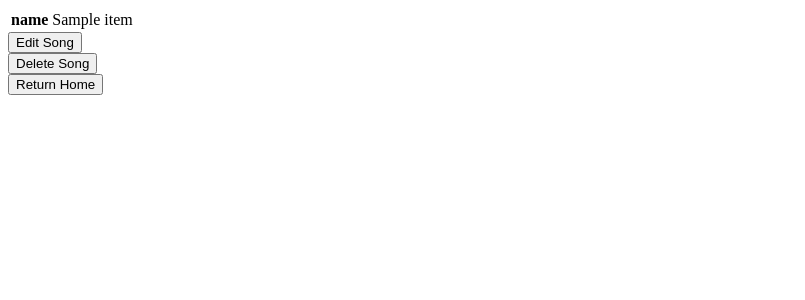
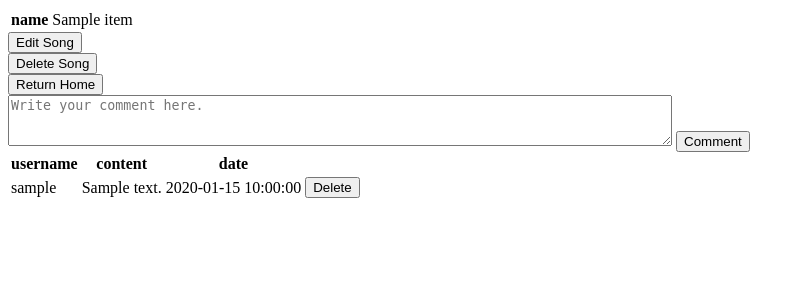
Before and after one commit to Wukkkinz-0725/musicCollection-FrontEnd, a Flask app: page /songs/detail/1 in a window 1280 px wide. Shown: the top 300 px of the page, without its empty margins (0-805 px from the left). Run offline with Flask 2, Linux system fonts and the light colour scheme; a database or web service that is not in the repository returns one stand-in record (values such as "Sample title"); data that the repository does not hold is empty.

Commit message:
create comment and delete

```diff
--- a/app.py
+++ b/app.py
@@ -1,5 +1,6 @@
 from flask import Flask, Response, request, render_template, url_for, flash, redirect
 from flask_cors import CORS
+from datetime import datetime
 import os
 import requests
 import re
@@ -18,7 +19,10 @@ base_url = 'https://szbxfmue7c.execute-api.us-east-2.amazonaws.com/music'
 
 
 def get_data(url, path):
-    data = requests.get(url + path).json()
+    try:
+        data = requests.get(url + path).json()
+    except Exception:
+        data = []
     return data
 
 
@@ -46,9 +50,21 @@ def main():
 def show_partial_songs(data):
     return render_template('./songs/songs.html', data=data)
 
-@app.route('/songs/detail/<sid>')
+@app.route('/songs/detail/<sid>', methods=('GET', 'POST'))
 def view_songs_detail(sid):
-    data = get_data(base_url, '/songs/query/sid/' + str(sid))
+    song_data = get_data(base_url, '/songs/query/sid/' + str(sid))
+
+    comments_data = get_data(base_url, '/comments/query/sid/' + str(sid))
+    data = {'song_data': song_data, 'comments': comments_data}
+
+    if request.method == 'POST':
+        # 在html里点击submit，会通过POST进入这个if statement，发送评论
+        # TODO: change uid
+        comment_dict = {'content': request.form['comment'], 'uid': 1, 'sid': sid, 'date': str(datetime.now())}
+
+        # 保存评论，并显示这首歌的detail
+        res = post_data(base_url, '/comments/create', comment_dict)
+        return redirect(url_for('view_songs_detail', sid=sid))
     return render_template('./songs/song_detail.html', data=data)
 
 @app.route('/songs/new_songs', methods=('GET', 'POST'))
@@ -78,10 +94,18 @@ def create_songs_webpage():
 @app.route('/songs/delete/<sid>')
 def delete_song(sid):
     # TODO: delete this function and corresponding button
-    # delete_song_by_sid(sid)
-    res = post_data(base_url, '/songs/delete' + str(sid), '')
+    res = post_data(base_url, '/songs/delete/' + str(sid), '')
     # TODO: verify success
     return redirect(url_for('main'))
+
+
+@app.route('/comments/delete/<cid>')
+def delete_comment(cid):
+    # TODO: delete this function and corresponding button
+    sid = get_data(base_url, '/comments/query/cid/' + str(cid))['sid']
+    res = post_data(base_url, '/comments/delete/cid/' + str(cid), '')
+    # TODO: verify success
+    return redirect(url_for('view_songs_detail', sid=sid))
 
 
 @app.route('/songs/edit/<sid>', methods=('GET', 'POST'))
--- /dev/null
+++ b/requirements.txt
@@ -0,0 +1,3 @@
+Flask==2.2.2
+flask_cors==3.0.10
+requests==2.28.1
--- a/templates/songs/song_detail.html
+++ b/templates/songs/song_detail.html
@@ -6,7 +6,7 @@
 </head>
 <body>
     <table>
-        {% for key, value in data.items() %}
+        {% for key, value in data['song_data'].items() %}
             <tr>
                <th> {{ key }} </th>
                <td> {{ value }} </td>
@@ -14,12 +14,41 @@
         {% endfor %}
     </table>
     <!--edit button, 点击后执行app.py/edit_song_detail() -->
-    <a href={{url_for('edit_song_detail', sid=data['sid'])}}><button type=”button”>Edit Song</button></a><br>
+    <a href={{url_for('edit_song_detail', sid=data['song_data']['sid'])}}><button type=”button”>Edit Song</button></a><br>
 
     <!--delete button, 点击后执行app.py/delete_song() -->
-    <a href={{url_for('delete_song', sid=data['sid'])}}><button type=”button”>Delete Song</button></a><br>
+    <a href={{url_for('delete_song', sid=data['song_data']['sid'])}}><button type=”button”>Delete Song</button></a><br>
 
     <!--home button, 点击后执行app.py/main() -->
     <a href={{url_for('main')}}><button type=”button”>Return Home</button></a>
+
+    <form id="commentForm" method="POST">
+        <textarea class="comment-send-input" name="comment" form="commentForm" cols="80" rows="3" placeholder="Write your comment here."></textarea>
+        <input class="comment-send-button" type="submit" value="Comment">
+    </form>
+
+    <table class="table mt-3">
+      <thead>
+        <tr>
+          <th>username</th>
+          <th>content</th>
+          <th>date</th>
+        </tr>
+      </thead>
+      <tbody>
+        {% for row in data['comments'] %}
+        <tr>
+          <td>{{row['username']}}</td>
+          <td>{{row['content']}}</td>
+          <td>{{row['date']}}</td>
+          <!-- View song details, executes app.py/view_songs_detail() on click -->
+          <td><a href={{url_for('delete_comment', cid=row['cid'])}}>
+            <!-- Use Bootstrap button styles -->
+            <button type="button" class="btn btn-secondary btn-sm">Delete</button></a>
+          </td>
+        </tr>
+        {% endfor %}
+      </tbody>
+    </table>
 </body>
 </html>
```
